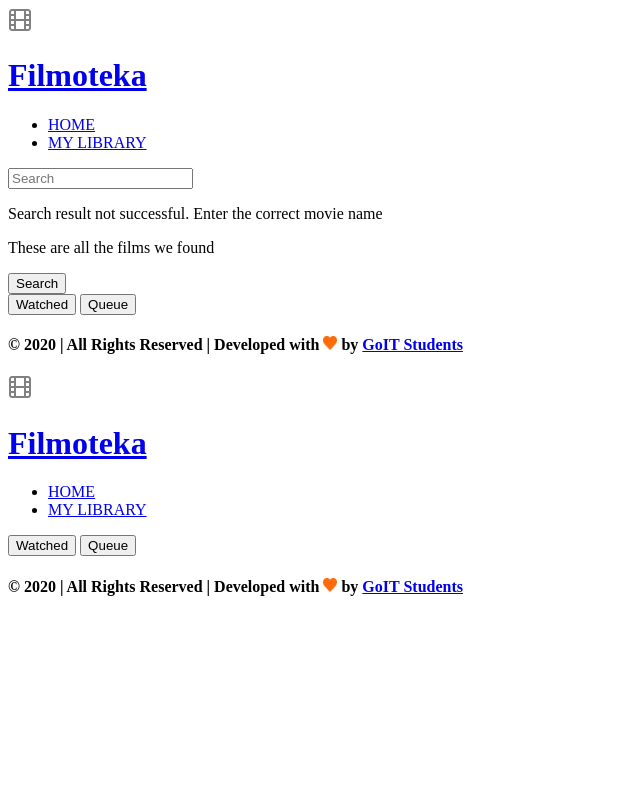
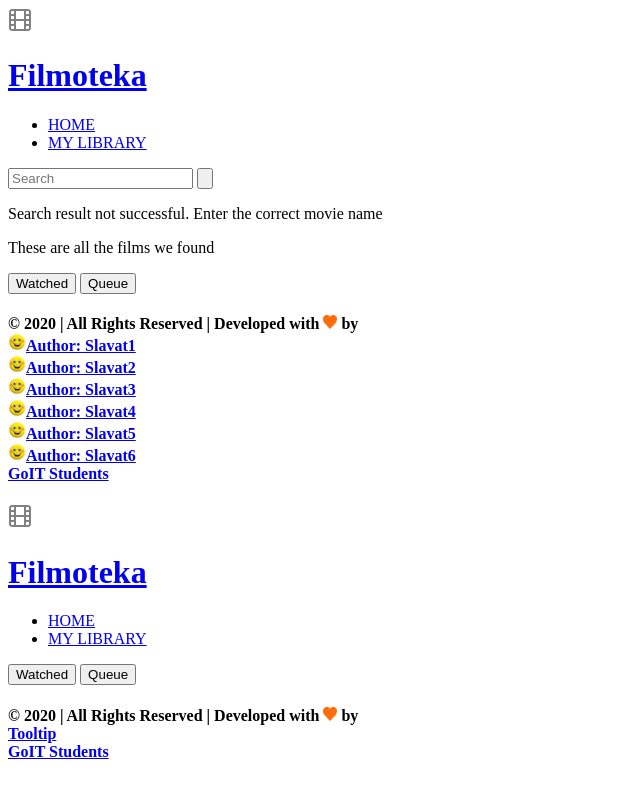
Before and after one commit to YekaterinaPavlenko/Filmoteka, a web app: file src/index.html in a window 1280 px wide. Shown: the whole page, without its empty margins (0-640 px from the left). Run offline with its HTML, style and script files only (its server is not run), Linux system fonts and the light colour scheme.

Commit message:
1) Add button search 2) Add Tooltip

```diff
--- a/src/index.html
+++ b/src/index.html
@@ -11,14 +11,21 @@
   </head>
 
   <body>
+    <!-- header main -->
     <header class="header">
-      <div class="header-nav container">
+      <div class="container">
+        <div class="header-nav">
           <a
             href="./index.html"
             class="header-nav_logo js-logo-button"
             id="nav-logo"
           >
-          <img src="./images/film.png" alt="site logo" width="24" height="24" />
+            <img
+              src="./images/film.png"
+              alt="site logo"
+              width="24"
+              height="24"
+            />
 
             <h1 class="header-nav_h1">Filmoteka</h1>
           </a>
@@ -47,21 +54,29 @@
 
         <div>
           <!-- search-form -->
-        <form class="search-film-form js-submit-form" id="search-form">
+          <form
+            action=""
+            class="search-film-form js-submit-form"
+            id="search-form"
+            autocomplete="off"
+          >
+            <div class="search-film-inputs">
               <input
+                type="search"
+                name="search"
+                placeholder="Search"
                 class="input input__form js-input-form"
-            type="text"
-            name="search"
-            autocomplete="off"
-            placeholder="Search"
               />
+              <input type="submit" name="" value="" class="submit" />
+            </div>
+            <div class="search-film-notifications">
               <p class="search-film-errors js-search-error is-hidden">
                 Search result not successful. Enter the correct movie name
               </p>
               <p class="search-film-errors js-search-all_found is-hidden">
                 These are all the films we found
               </p>
-          <button class="btn submit-form" type="submit">Search</button>
+            </div>
           </form>
         </div>
 
@@ -70,6 +85,7 @@
             Watched
           </button>
           <button type="button" class="queue-show-btn is-hidden">Queue</button>
+        </div>
       </div>
     </header>
 
@@ -91,16 +107,68 @@
       </div>
     </main>
 
+    <!-- footer main -->
     <footer class="footer">
-      <!-- class footer-wrapper -->
       <div class="footer-box container">
-        <!-- class footer-title -->
         <h4 class="footer-copyright">
           <span>© 2020 | All Rights Reserved |</span>
           <span
             >Developed with
             <img src="./images/heart.png" alt="heart" width="14" height="14" />
-            by <a href="#">GoIT Students</a></span
+            by
+            <a href="#" class="film-tooltip-container">
+              <div class="film-tooltip">
+                <div>
+                  <img
+                    src="./images/smiley.png"
+                    alt="photo"
+                    width="18"
+                    height="18"
+                  /><strong>Author:</strong> Slavat1
+                </div>
+                <div>
+                  <img
+                    src="./images/smiley.png"
+                    alt="photo"
+                    width="18"
+                    height="18"
+                  /><strong>Author:</strong> Slavat2
+                </div>
+                <div>
+                  <img
+                    src="./images/smiley.png"
+                    alt="photo"
+                    width="18"
+                    height="18"
+                  /><strong>Author:</strong> Slavat3
+                </div>
+                <div>
+                  <img
+                    src="./images/smiley.png"
+                    alt="photo"
+                    width="18"
+                    height="18"
+                  /><strong>Author:</strong> Slavat4
+                </div>
+                <div>
+                  <img
+                    src="./images/smiley.png"
+                    alt="photo"
+                    width="18"
+                    height="18"
+                  /><strong>Author:</strong> Slavat5
+                </div>
+                <div>
+                  <img
+                    src="./images/smiley.png"
+                    alt="photo"
+                    width="18"
+                    height="18"
+                  /><strong>Author:</strong> Slavat6
+                </div>
+              </div>
+              GoIT Students</a
+            ></span
           >
         </h4>
         <a class="swipe-up" title="top"></a>
@@ -110,14 +178,21 @@
     <div class="backdrop is-hidden js-backdrop" data-modal id="modal">
       <!-- start -->
 
+      <!-- header library -->
       <header class="header">
+        <div class="container">
           <div class="header-nav">
             <a
               href="./index.html"
               class="header-nav_logo js-logo-button"
               id="nav-logo"
             >
-              <img src="./images/film.png" alt="site logo" width="24" height="24" />
+              <img
+                src="./images/film.png"
+                alt="site logo"
+                width="24"
+                height="24"
+              />
 
               <h1 class="header-nav_h1">Filmoteka</h1>
             </a>
@@ -148,7 +223,10 @@
             <button type="button" class="watched-show-btn is-hidden orange">
               Watched
             </button>
-            <button type="button" class="queue-show-btn is-hidden">Queue</button>
+            <button type="button" class="queue-show-btn is-hidden">
+              Queue
+            </button>
+          </div>
         </div>
       </header>
 
@@ -156,16 +234,24 @@
         <ul class="backdrop-content"></ul>
       </div>
 
+      <!-- footer library -->
       <footer class="footer">
-          <!-- class footer-wrapper -->
         <div class="footer-box container">
-            <!-- class footer-title -->
           <h4 class="footer-copyright">
             <span>© 2020 | All Rights Reserved |</span>
             <span
               >Developed with
-                <img src="./images/heart.png" alt="heart" width="14" height="14" />
-                by <a href="#">GoIT Students</a></span
+              <img
+                src="./images/heart.png"
+                alt="heart"
+                width="14"
+                height="14"
+              />
+              by
+              <a href="#" class="film-tooltip-container">
+                <div class="film-tooltip">Tooltip</div>
+                GoIT Students</a
+              ></span
             >
           </h4>
           <a class="swipe-up" title="top"></a>
--- a/src/index.js
+++ b/src/index.js
@@ -13,4 +13,5 @@
 import './js/4filmDetailsPage.js';
 import './js/5libraryPage';
 import './js/ScrollUp';
+import './js/tooltip';
 import './js/spinner.js';
```
Also changed, not shown: src/js/tooltip.js (added, +11 -0 lines), src/sass/components/_header.scss (+66 -8 lines), src/images/smiley.png (added). Lines whose indentation alone changed are shown as unchanged.
